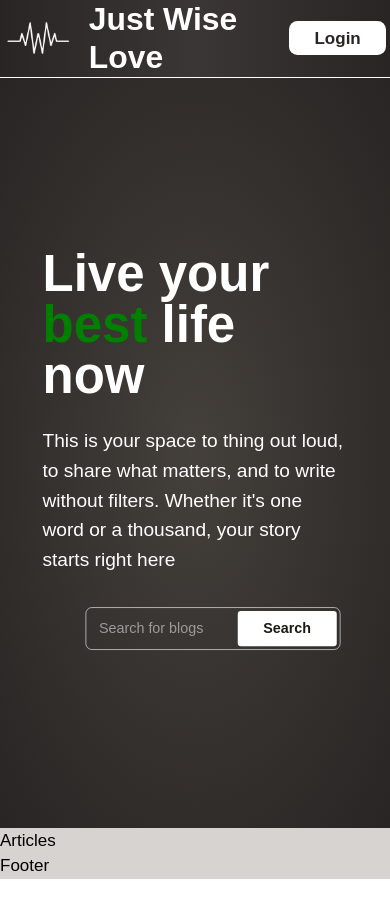
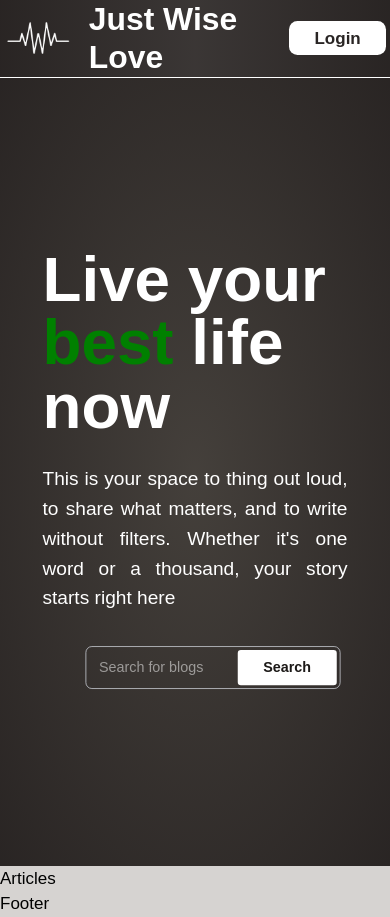
Before and after one commit to glenniii-dev/justwiselove, a React (Vite) app in the folder client/: page / in a window 390 px wide. Before the commit the page ends 879 px from the top, so only its background shows below. Built offline with nearby package versions, Linux system fonts and the light colour scheme; a web font is replaced by a local one.

Commit message:
Test adjustments for mobile

```diff
--- a/client/src/components/home/Hero.tsx
+++ b/client/src/components/home/Hero.tsx
@@ -1,9 +1,9 @@
 export default function Hero() {
   return (
     <section className='flex flex-col items-center justify-center border-t-[1px] border-white py-40 px-10 sm:px-20 w-screen bg-radial from-stone-700 to-stone-800 text-white'>
-      <h1 className="text-5xl sm:text-6xl md:text-7xl font-semibold sm:leading-16">Live your <span className="text-green"> best</span> life now</h1>
+      <h1 className="text-6xl md:text-7xl font-semibold sm:leading-16">Live your <span className="text-green"> best</span> life now</h1>
 
-        <p className="my-6 sm:my-8 max-w-2xl m-auto text-lg md:px-18 lg:px-20 md:text-xl mx-auto">This is your space to thing out loud, to share what matters, and to write without filters. Whether it's one word or a thousand, your story starts right here</p>
+        <p className="my-6 sm:my-8 max-w-2xl m-auto text-lg md:px-18 lg:px-20 md:text-xl mx-auto text-justify">This is your space to thing out loud, to share what matters, and to write without filters. Whether it's one word or a thousand, your story starts right here</p>
 
         <form className="flex justify-between w-80 lg:w-100 max-sm:scale-75 mx-auto border border-gray-300 bg-transparent rounded-lg overflow-hidden text-lg">
           <input type="text" placeholder="Search for blogs" required className="w-full pl-4 outline-none" />
```
